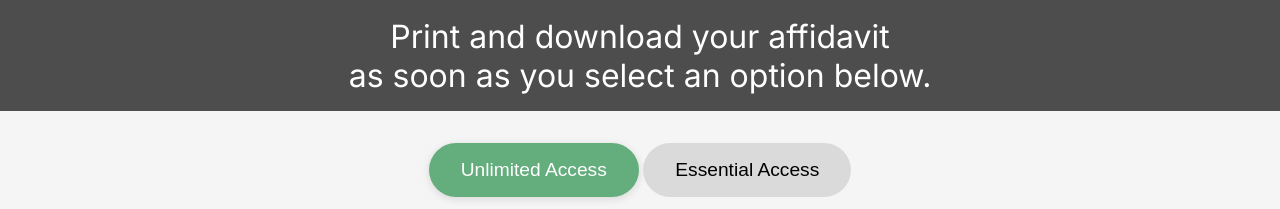
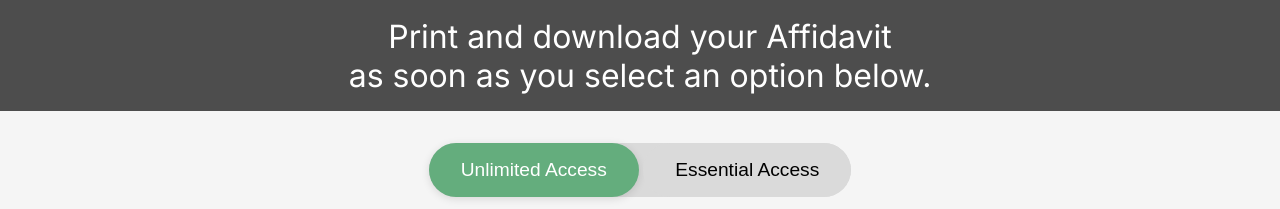
Before and after one commit to AniketS312/lawdepot-test, a website: page index.html in a window 1280 px wide. Shown: the top 209 px of the page. Drawn offline with Linux system fonts and the light colour scheme.

Commit message:
few fixes

```diff
--- a/index.html
+++ b/index.html
@@ -12,7 +12,7 @@
 <body>
     <div class="container">
         <section class="header">
-            <h1>Print and download your affidavit <br/> as soon as you select an option below.</h1>
+            <h1>Print and download your Affidavit <br/> as soon as you select an option below.</h1>
         </section>
         <section class="main">
             <div class="access-options">
--- a/style.css
+++ b/style.css
@@ -72,7 +72,7 @@ body {
 .access-options__container {
     border-radius: 50px;
     margin: 0 .5rem 0 .5rem;
-
+    background-color: #dadada;
 }
 
 .access-options__container button {
```
